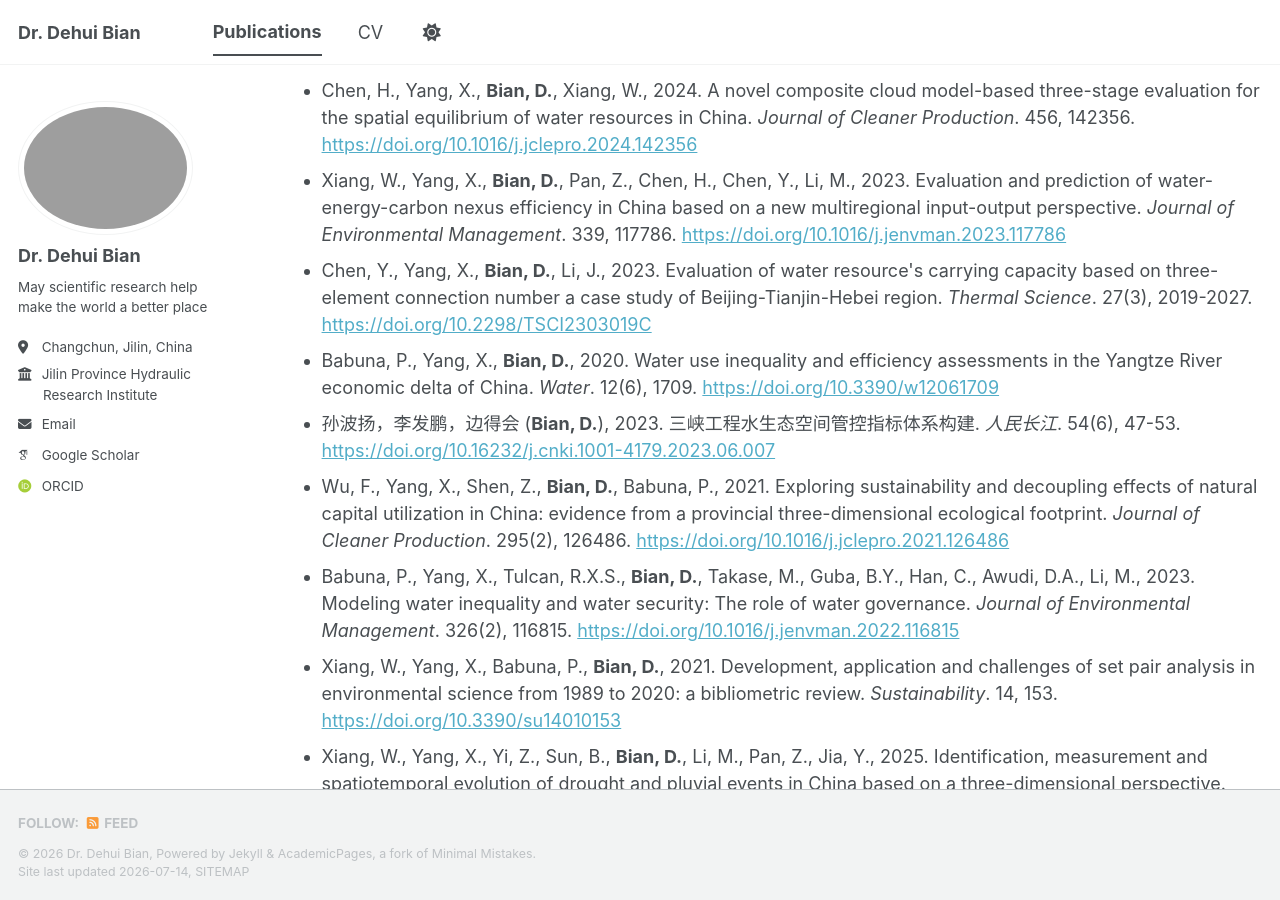
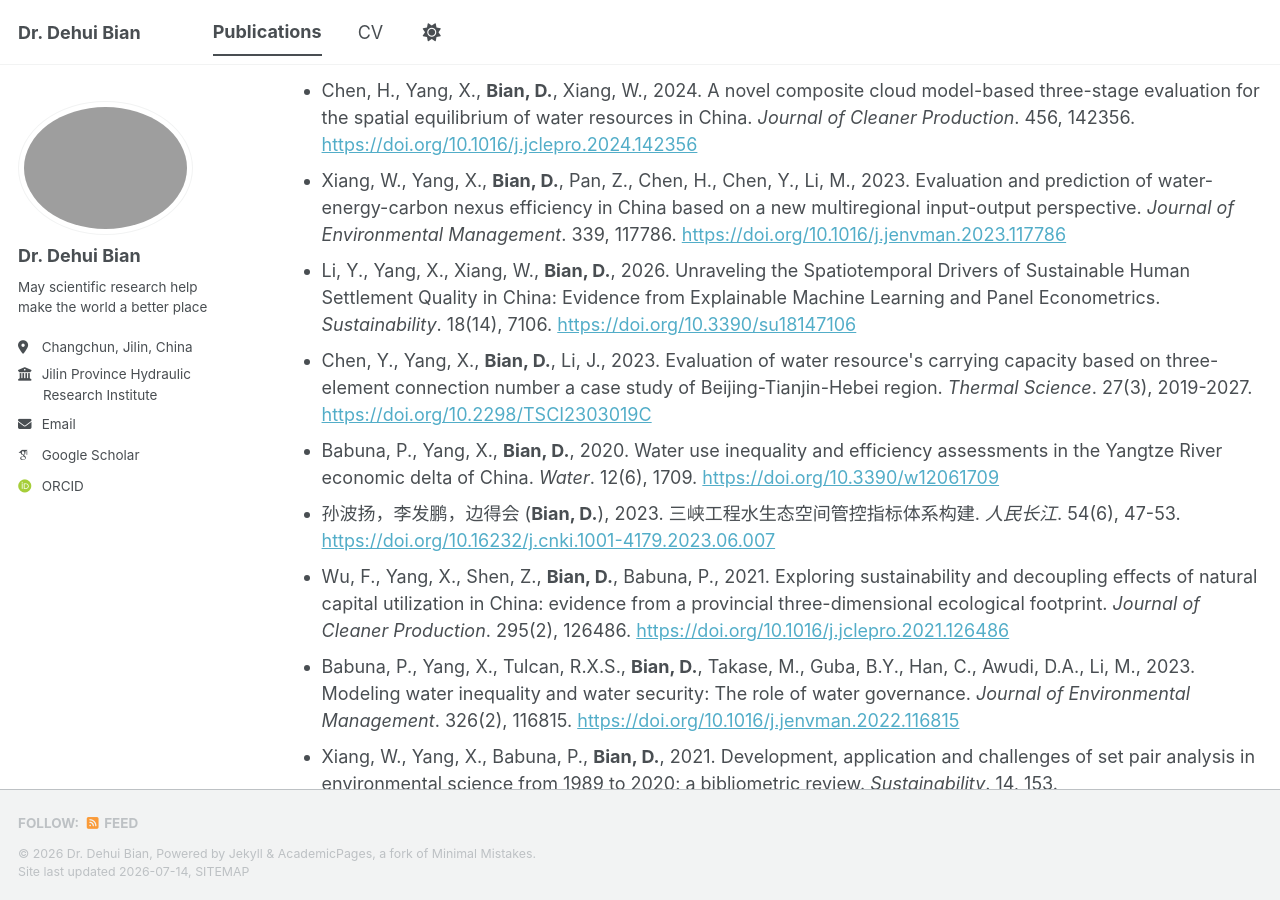
Before and after one commit to DehuiBian/dehuibian.github.io, a Jekyll site: the page built from _pages/publications.html, in a window 1280 px wide and 900 px high, scrolled down 840 px. Built offline with Jekyll 4.4.1, drawn with Linux system fonts in a browser that asks for light colours; some web fonts are replaced; a script bundle is joined from its source files by our own code; library files that are not in the unit come from our copies.

Commit message:
publications.html

```diff
--- a/_pages/publications.html
+++ b/_pages/publications.html
@@ -21,6 +21,7 @@ author_profile: true
   <li>Lu, Y., Yang, X., <strong>Bian, D.</strong>, Chen, Y., Li, Y., Yuan, Z., Wang, K., 2023. A novel approach for quantifying water resource spatial equilibrium based on the regional evaluation, spatiotemporal heterogeneity and geodetector analysis integrated model. <em>Journal of Cleaner Production</em>. 424, 138791. <a href="https://doi.org/10.1016/j.jclepro.2023.138791">https://doi.org/10.1016/j.jclepro.2023.138791</a></li>
   <li>Chen, H., Yang, X., <strong>Bian, D.</strong>, Xiang, W., 2024. A novel composite cloud model-based three-stage evaluation for the spatial equilibrium of water resources in China. <em>Journal of Cleaner Production</em>. 456, 142356. <a href="https://doi.org/10.1016/j.jclepro.2024.142356">https://doi.org/10.1016/j.jclepro.2024.142356</a></li>
   <li>Xiang, W., Yang, X., <strong>Bian, D.</strong>, Pan, Z., Chen, H., Chen, Y., Li, M., 2023. Evaluation and prediction of water-energy-carbon nexus efficiency in China based on a new multiregional input-output perspective. <em>Journal of Environmental Management</em>. 339, 117786. <a href="https://doi.org/10.1016/j.jenvman.2023.117786">https://doi.org/10.1016/j.jenvman.2023.117786</a></li>
+  <li>Li, Y., Yang, X., Xiang, W., <strong>Bian, D.</strong>, 2026. Unraveling the Spatiotemporal Drivers of Sustainable Human Settlement Quality in China: Evidence from Explainable Machine Learning and Panel Econometrics. <em>Sustainability</em>. 18(14), 7106. <a href="https://doi.org/10.3390/su18147106">https://doi.org/10.3390/su18147106</a></li>
   <li>Chen, Y., Yang, X., <strong>Bian, D.</strong>, Li, J., 2023. Evaluation of water resource's carrying capacity based on three-element connection number a case study of Beijing-Tianjin-Hebei region. <em>Thermal Science</em>. 27(3), 2019-2027. <a href="https://doi.org/10.2298/TSCI2303019C">https://doi.org/10.2298/TSCI2303019C</a></li>
   <li>Babuna, P., Yang, X., <strong>Bian, D.</strong>, 2020. Water use inequality and efficiency assessments in the Yangtze River economic delta of China. <em>Water</em>. 12(6), 1709. <a href="https://doi.org/10.3390/w12061709">https://doi.org/10.3390/w12061709</a></li>
   <li>孙波扬，李发鹏，边得会 (<strong>Bian, D.</strong>), 2023. 三峡工程水生态空间管控指标体系构建. <em>人民长江</em>. 54(6), 47-53. <a href="https://doi.org/10.16232/j.cnki.1001-4179.2023.06.007">https://doi.org/10.16232/j.cnki.1001-4179.2023.06.007</a></li>
```
